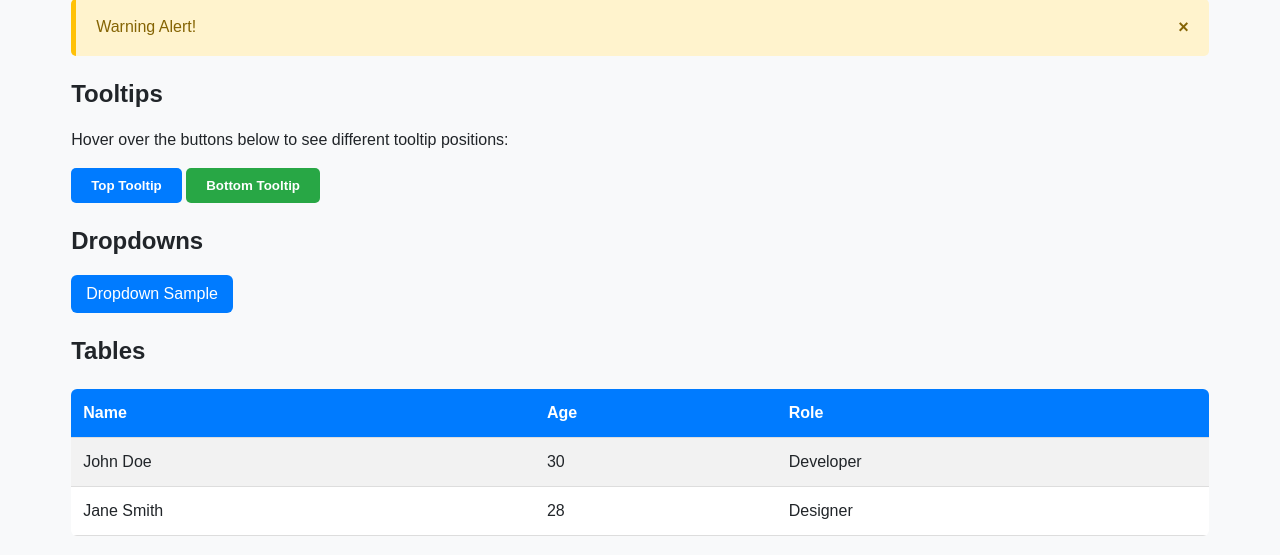
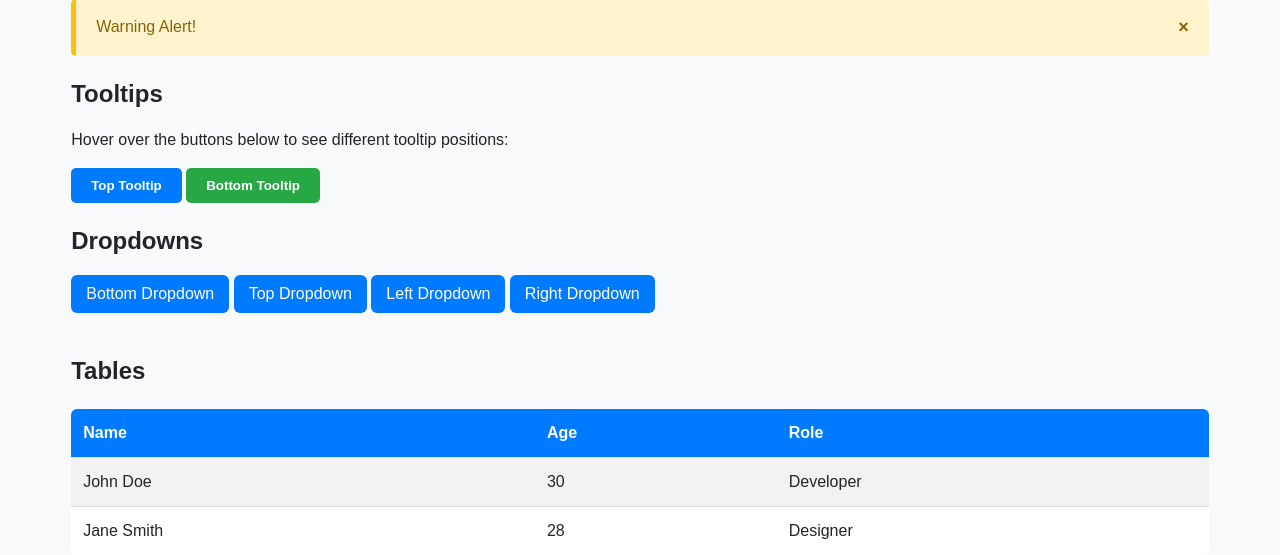
Before and after one commit to xpsystems/CSSlib, a PHP site: page /sample.html in a window 1280 px wide. Shown: the part 573-1128 px from the top of the page. Run offline with PHP 8.4, Linux system fonts and the light colour scheme; some libraries are stand-ins or nearby versions.

Commit message:
dropdowns top/left/right

```diff
--- a/sample.html
+++ b/sample.html
@@ -95,15 +95,48 @@
     <!-- Dropdowns -->
     <section id="dropdowns">
         <h2>Dropdowns</h2>
-      <div class="dropdown">
-        <button class="dropdown-btn">Dropdown Sample</button>
+
+        <!-- Default (Bottom) Dropdown -->
+        <div class="dropdown bottom" style="margin-bottom: 20px;">
+          <button class="dropdown-btn">Bottom Dropdown</button>
           <div class="dropdown-content">
             <a href="#">Option 1</a>
             <a href="#">Option 2</a>
             <a href="#">Option 3</a>
           </div>
         </div>
+
+        <!-- Top Dropdown -->
+        <div class="dropdown top" style="margin-bottom: 20px;">
+          <button class="dropdown-btn">Top Dropdown</button>
+          <div class="dropdown-content">
+            <a href="#">Option A</a>
+            <a href="#">Option B</a>
+            <a href="#">Option C</a>
+          </div>
+        </div>
+
+        <!-- Left Dropdown -->
+        <div class="dropdown left" style="margin-bottom: 20px;">
+          <button class="dropdown-btn">Left Dropdown</button>
+          <div class="dropdown-content">
+            <a href="#">Left 1</a>
+            <a href="#">Left 2</a>
+            <a href="#">Left 3</a>
+          </div>
+        </div>
+
+        <!-- Right Dropdown -->
+        <div class="dropdown right" style="margin-bottom: 20px;">
+          <button class="dropdown-btn">Right Dropdown</button>
+          <div class="dropdown-content">
+            <a href="#">Right 1</a>
+            <a href="#">Right 2</a>
+            <a href="#">Right 3</a>
+          </div>
+        </div>
       </section>
+
 
     <!-- Table -->
     <section id="tables">
--- a/src/styles/dropdowns.css
+++ b/src/styles/dropdowns.css
@@ -19,7 +19,7 @@
     background: var(--secondary-color);
 }
 
-/* Dropdown Content */
+/* Dropdown Content Base */
 .dropdown-content {
     display: none;
     position: absolute;
@@ -29,11 +29,37 @@
     border-radius: 6px;
     z-index: 1000;
     border: 1px solid var(--border-color);
+    padding: 5px 0;
 }
 
-/* Active State */
-.dropdown-content.active {
+/* Auto-Show on Hover */
+.dropdown:hover .dropdown-content {
     display: block;
+}
+
+/* Default Position: Bottom */
+.dropdown:not(.top):not(.left):not(.right) .dropdown-content,
+.dropdown.bottom .dropdown-content {
+    top: 100%;
+    left: 0;
+}
+
+/* Position: Top */
+.dropdown.top .dropdown-content {
+    bottom: 100%;
+    left: 0;
+}
+
+/* Position: Left */
+.dropdown.left .dropdown-content {
+    top: 0;
+    right: 100%;
+}
+
+/* Position: Right */
+.dropdown.right .dropdown-content {
+    top: 0;
+    left: 100%;
 }
 
 /* Dropdown Links */
@@ -48,8 +74,3 @@
 .dropdown-content a:hover {
     background: var(--light-color);
 }
-
-/* Auto-Show on Hover */
-.dropdown:hover .dropdown-content {
-    display: block;
-}
```
Lines whose indentation alone changed are shown as unchanged.
